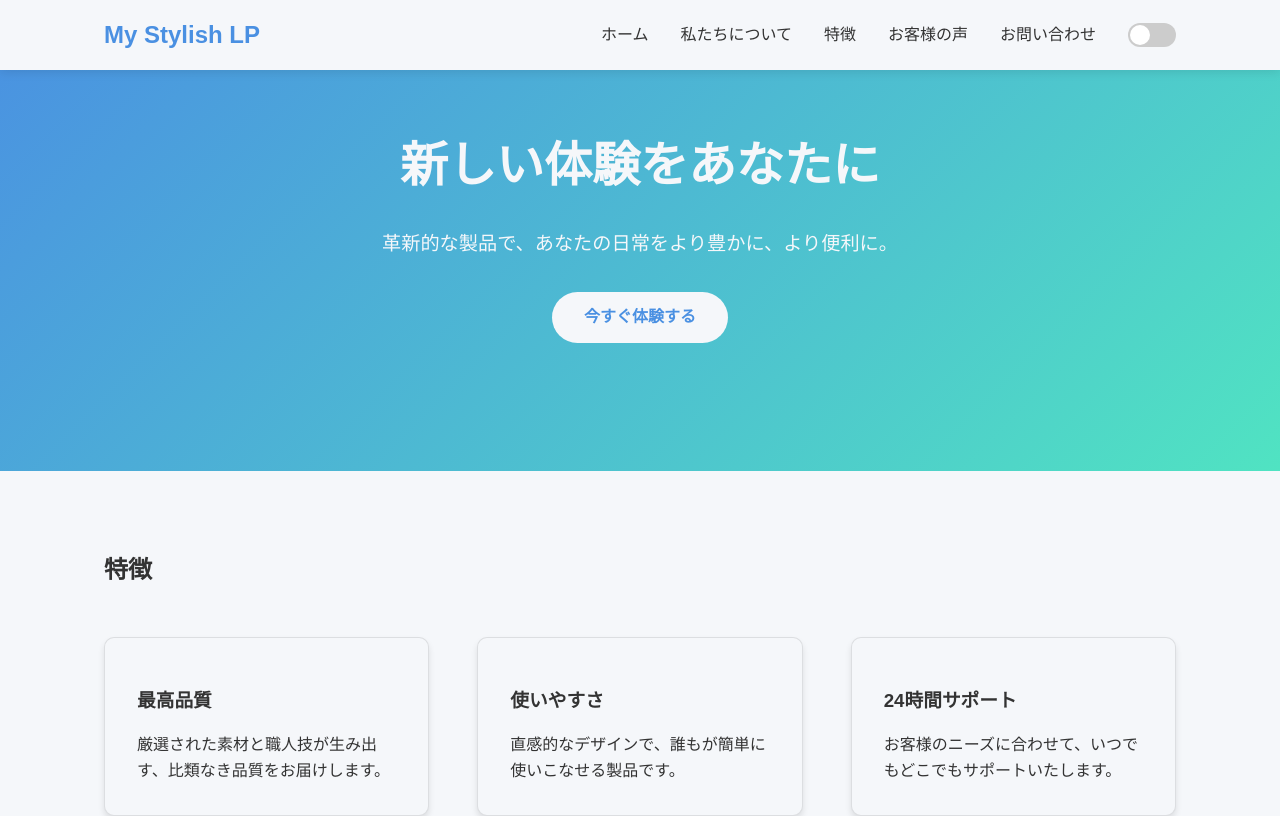
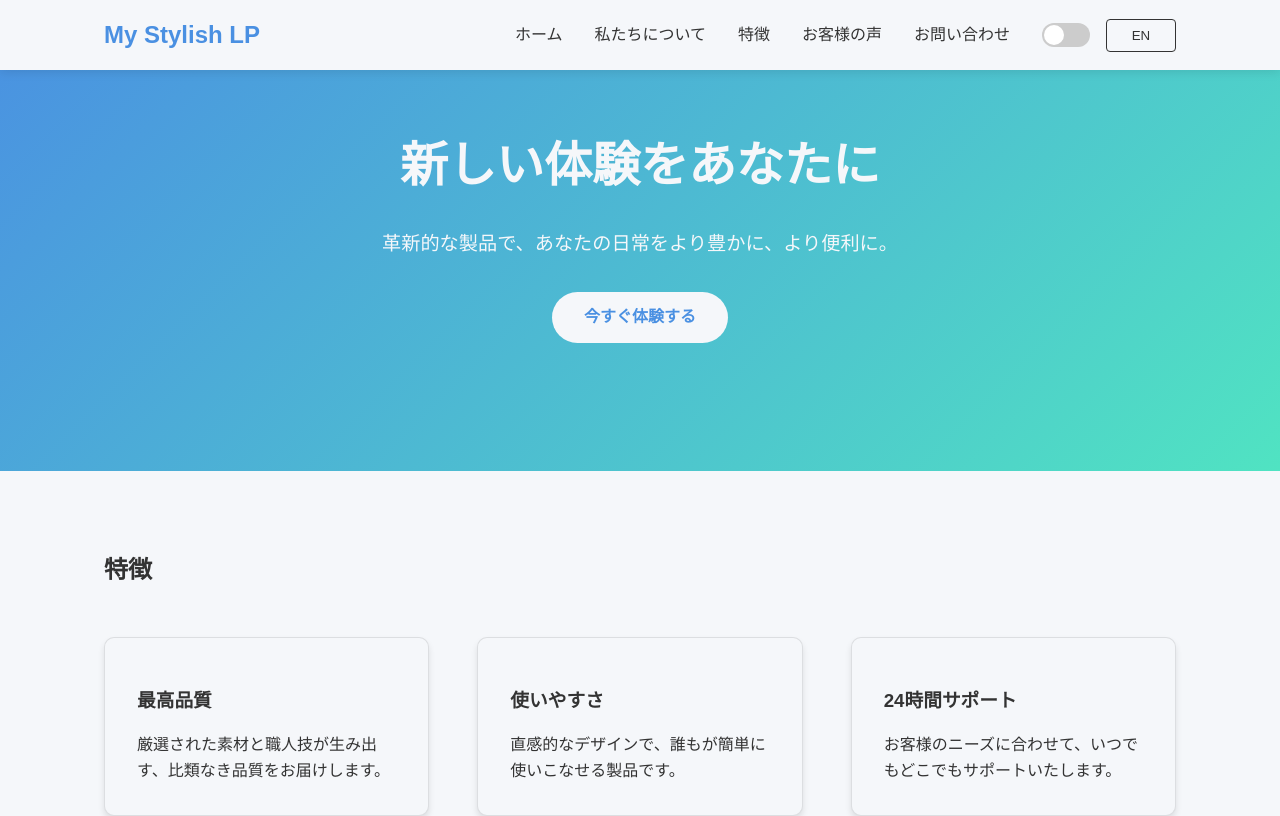
Before and after one commit to riku103/React_training_1, a React (Create React App) app: page / in a window 1280 px wide. Shown: the top 816 px of the page. Built offline with nearby package versions, Linux system fonts and the light colour scheme; the HTML template or start-up script is replaced by a standard one.

Commit message:
ヘッダーに言語切り替えボタンを追加

```diff
--- a/src/App.tsx
+++ b/src/App.tsx
@@ -1,9 +1,11 @@
 import './App.css';
+import './i18n/config';
 import { BrowserRouter as Router, Routes, Route } from 'react-router-dom';
 
 import Home from './components/Home/Home';
 import About from './components/About/About';
 import NotFound from './components/NotFound/NotFound';
+
 function App() {
   return (
     <Router>
--- a/src/components/Header/Header.module.css
+++ b/src/components/Header/Header.module.css
@@ -133,3 +133,24 @@ nav ul li a:hover {
 .toggleButton input:checked + label::after {
   transform: translateX(24px);
 }
+
+.controls {
+  display: flex;
+  align-items: center;
+  gap: 1rem;
+}
+
+.langButton {
+  border: 1px solid currentColor;
+  border-radius: 4px;
+  margin: 0;
+  padding: 0.5rem 1rem;
+  min-width: 70px;
+  background: transparent;
+  cursor: pointer;
+  color: inherit;
+}
+
+.langButton:hover {
+  opacity: 0.8;
+}
--- a/src/components/Header/Header.tsx
+++ b/src/components/Header/Header.tsx
@@ -2,9 +2,19 @@ import React, { useState, useEffect } from "react";
 import { Link } from "react-router-dom";
 import { HashLink } from 'react-router-hash-link';
 import styles from "./Header.module.css";
+import { useTranslation } from 'react-i18next';
 
-const Header = ({ changeDarkMode }: { changeDarkMode?: () => void }) => {
+const Header = ({
+  changeDarkMode,
+  currentLang = 'ja',
+  onChangeLang
+}: {
+  changeDarkMode?: () => void,
+  currentLang?: string,
+  onChangeLang?: (lang: string) => void
+}) => {
   const [isOpen, setIsOpen] = useState(false);
+  const { t } = useTranslation();
 
   const toggleMenu = () => {
     setIsOpen(!isOpen);
@@ -35,27 +45,37 @@ const Header = ({ changeDarkMode }: { changeDarkMode?: () => void }) => {
           <div className={styles.navContainer}>
             <ul className={isOpen ? styles.active : ""}>
               <li>
-              <Link to="/">ホーム</Link>
+                <Link to="/">{t('header.home')}</Link>
               </li>
               <li>
-              <Link to="/about">私たちについて</Link>
+                <Link to="/about">{t('header.about')}</Link>
               </li>
               <li>
-              <HashLink to="/#features">特徴</HashLink>
+                <HashLink to="/#features">{t('header.features')}</HashLink>
               </li>
               <li>
-              <HashLink to="/#testimonials">お客様の声</HashLink>
+                <HashLink to="/#testimonials">{t('header.testimonials')}</HashLink>
               </li>
               <li>
-              <HashLink to="/#contact">お問い合わせ</HashLink>
+                <HashLink to="/#contact">{t('header.contact')}</HashLink>
               </li>
             </ul>
+            <div className={styles.controls}>
               {changeDarkMode && (
                 <div className={styles.toggleButton}>
                   <input id="toggle" type="checkbox" onChange={changeDarkMode} />
                   <label htmlFor="toggle" />
                 </div>
               )}
+              {onChangeLang && (
+                <button
+                  className={styles.langButton}
+                  onClick={() => onChangeLang(currentLang === 'ja' ? 'en' : 'ja')}
+                >
+                  {currentLang === 'ja' ? 'EN' : '日本語'}
+                </button>
+              )}
+            </div>
           </div>
         </nav>
       </div>
--- a/src/components/Home/Home.tsx
+++ b/src/components/Home/Home.tsx
@@ -1,4 +1,5 @@
 import { useState } from 'react';
+import { useTranslation } from 'react-i18next';
 import Header from '../Header/Header';
 import Hero from '../Hero/Hero';
 import Features from '../Features/Features';
@@ -8,7 +9,10 @@ import Footer from '../Footer/Footer';
 
 // ホームページのコンポーネント
 function Home() {
+  const { i18n } = useTranslation();
+
   const [darkMode, setDarkMode] = useState(false);
+  const [currentLang, setCurrentLang] = useState(i18n.language);
 
   const features = [
     {
@@ -50,9 +54,18 @@ function Home() {
     setDarkMode(!darkMode);
   }
 
+  const handleChangeLang = (lang: string) => {
+    i18n.changeLanguage(lang);
+    setCurrentLang(lang);
+  };
+
   return (
     <div className={`App ${darkMode ? 'dark' : 'light'}`}>
-      <Header changeDarkMode={changeDarkMode} />
+      <Header
+        currentLang={currentLang}
+        changeDarkMode={changeDarkMode}
+        onChangeLang={handleChangeLang}
+      />
 
       <main>
         <Hero />
--- a/src/i18n/config.ts
+++ b/src/i18n/config.ts
@@ -1,5 +1,6 @@
 import i18n from "i18next";
 import { initReactI18next } from "react-i18next";
+import LanguageDetector from 'i18next-browser-languagedetector';
 import enTranslation from './en.json';
 import jaTranslation from './ja.json';
 import { TranslationType } from '../types/i18n';
@@ -13,11 +14,20 @@ const resources: { [key: string]: { translation: TranslationType } } = {
   }
 };
 
-i18n.use(initReactI18next).init({
+i18n
+  .use(LanguageDetector)
+  .use(initReactI18next)
+  .init({
     resources,
     lng: "ja",
     fallbackLng: "en",
     interpolation: {
       escapeValue: false
+    },
+    detection: {
+      order: ['querystring', 'cookie', 'localStorage', 'navigator'],
+      caches: ['localStorage', 'cookie'],
     }
   });
+
+export default i18n;
```
Lines whose indentation alone changed are shown as unchanged.
